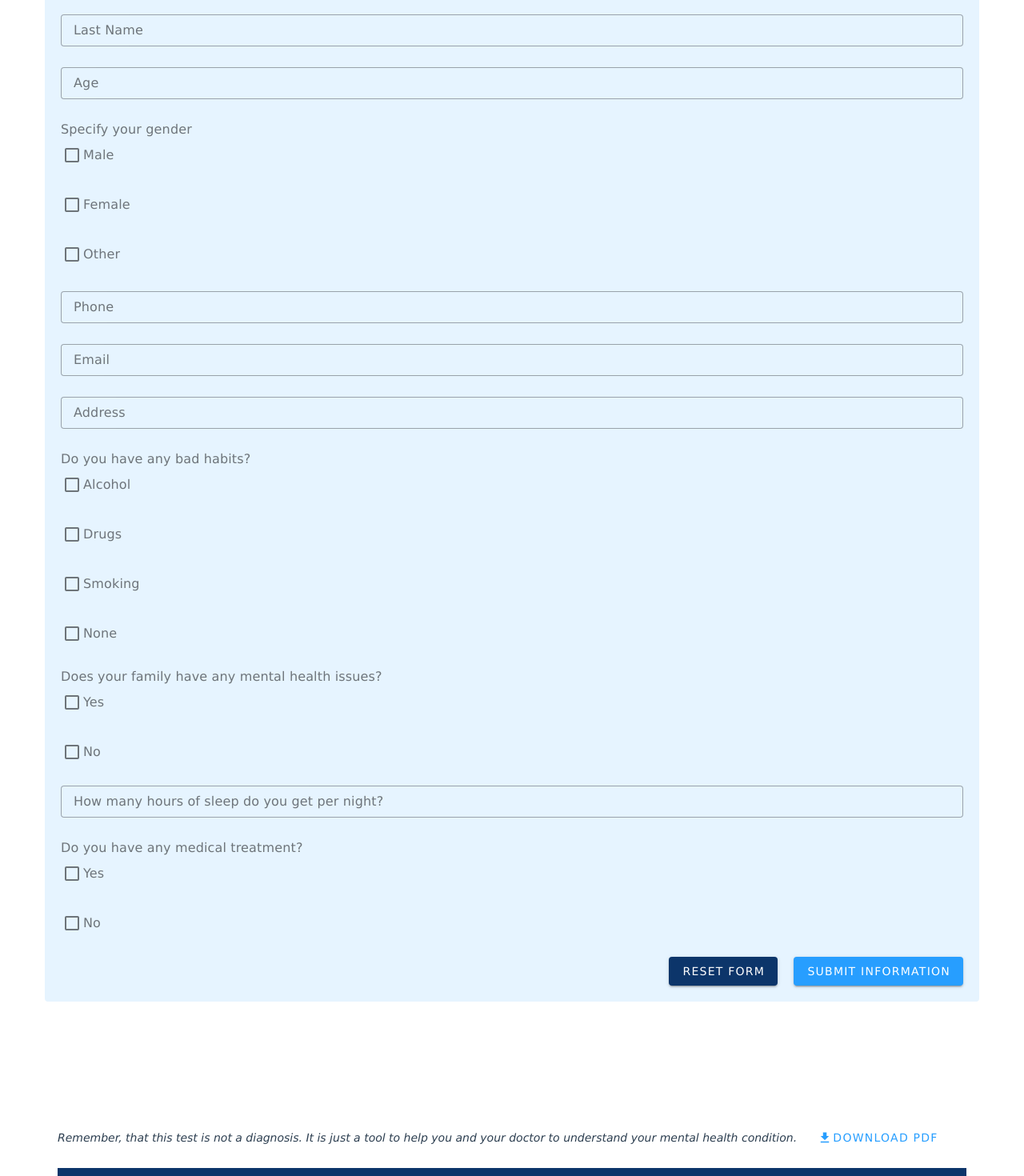
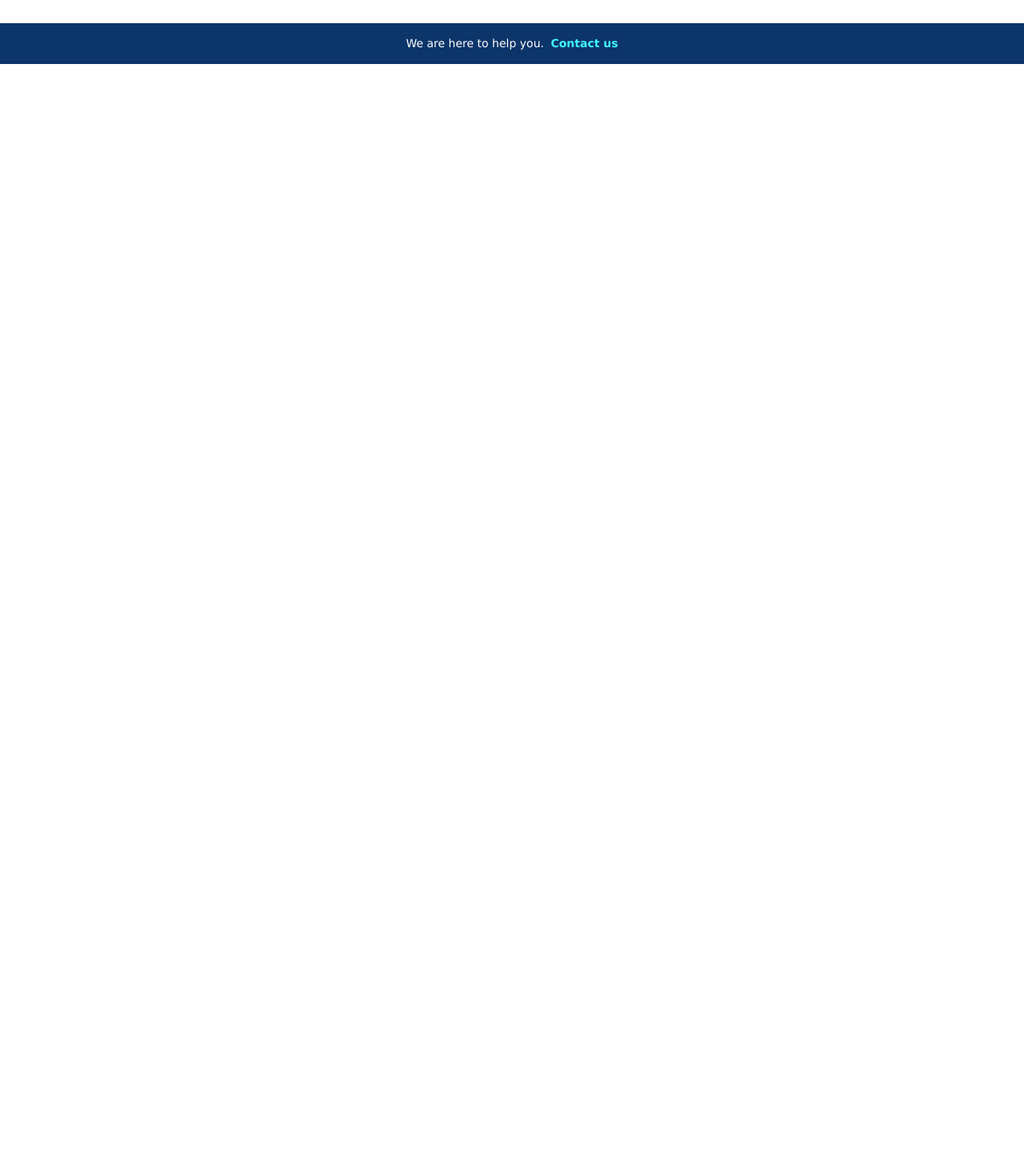
Before and after one commit to Feralwater/CogniLearn, a Vue app: page /depression-test in a window 1280 px wide. Shown: the part 720-2190 px from the top of the page at 80% size. After the commit the page ends 800 px from the top, so only its background shows below. Built offline with nearby package versions, Linux system fonts and the light colour scheme.

Commit message:
add steps to test

```diff
--- a/src/components/PatientDataForm/PatientDataForm.vue
+++ b/src/components/PatientDataForm/PatientDataForm.vue
@@ -24,7 +24,7 @@ const validateForm = () => {
     !!patient.badHabits.length &&
     !!patient.hasFamilyDepression &&
     !!patient.hasMedicalTreatment &&
-    (!patient.hasMedicalTreatment || !!patient.medicalTreatmentDetails)
+    (patient.hasMedicalTreatment !== "Yes" || !!patient.medicalTreatmentDetails)
   );
 
   formIsValid.value = isFormValid;
--- a/src/views/DepressionTest/DepressionTestView.vue
+++ b/src/views/DepressionTest/DepressionTestView.vue
@@ -57,16 +57,16 @@
         </v-btn>
       </div>
     </div>
-    <div>
+    <div v-if="currentStep === 1">
       <h1 class="heading">Amazing! Now please fill in your details</h1>
       <p class="quiz-description">
         Note: we do not store any of your personal information, this is just for your doctor. If you will not print the
         results, the data will not be stored anywhere.
       </p>
-      <patient-data-form :on-submit="onSubmitData" />
+      <patient-data-form :onSubmit="onSubmitData" />
     </div>
 
-    <test-results-view :testResult="testResult" />
+    <test-results-view :testResult="testResult" v-if="currentStep === 2" />
   </v-container>
 </template>
 
```
